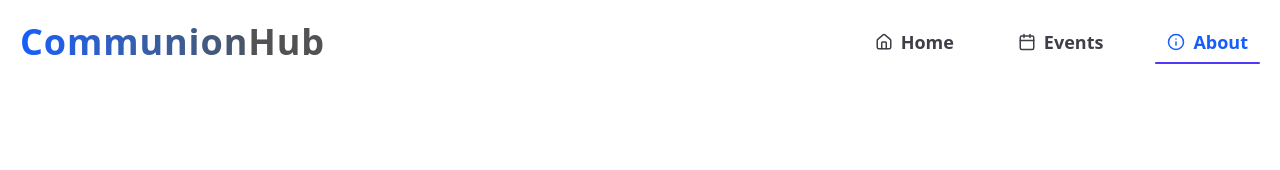
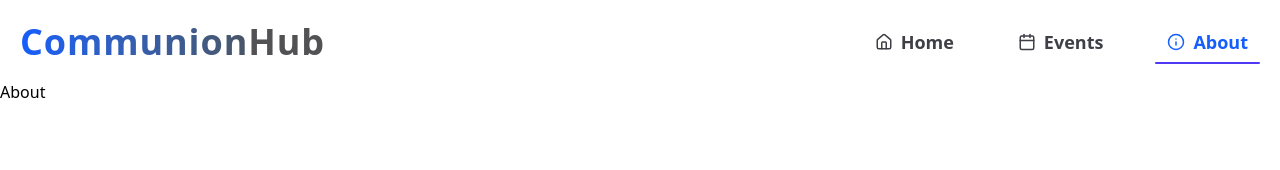
Before and after one commit to aadarshraj02/communion-assignment, a React (Vite) app: page /about in a window 1280 px wide. Shown: the top 170 px of the page. Built offline with nearby package versions, Linux system fonts and the light colour scheme.

Commit message:
added route for about

```diff
--- a/src/App.jsx
+++ b/src/App.jsx
@@ -2,6 +2,7 @@ import { BrowserRouter as Router, Routes, Route } from "react-router-dom";
 import Home from "./pages/Home";
 import Events from "./pages/Events";
 import Header from "./components/Header";
+import About from "./pages/About";
 
 const App = () => {
   return (
@@ -11,6 +12,7 @@ const App = () => {
         <Routes>
           <Route path="/" element={<Home />} />
           <Route path="/events" element={<Events />} />
+          <Route path="/about" element={<About />} />
         </Routes>
       </main>
     </Router>
```
